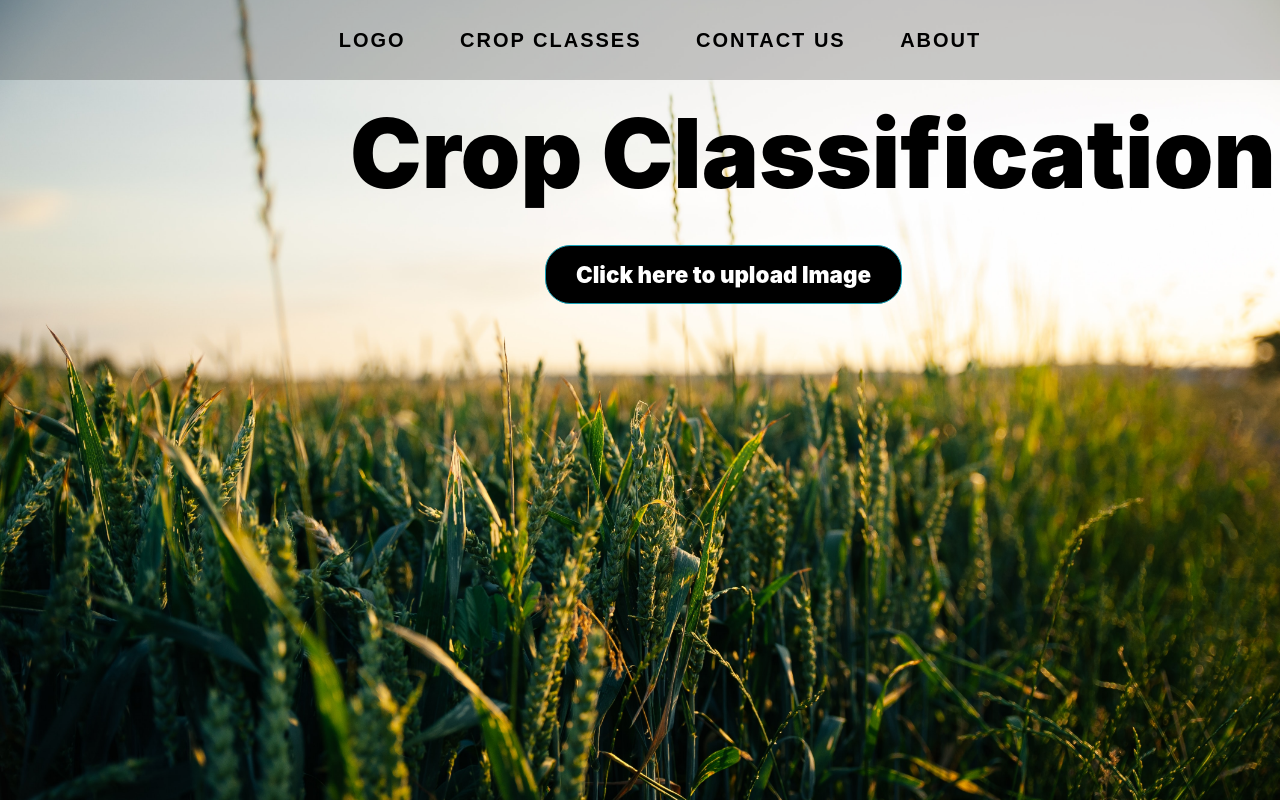
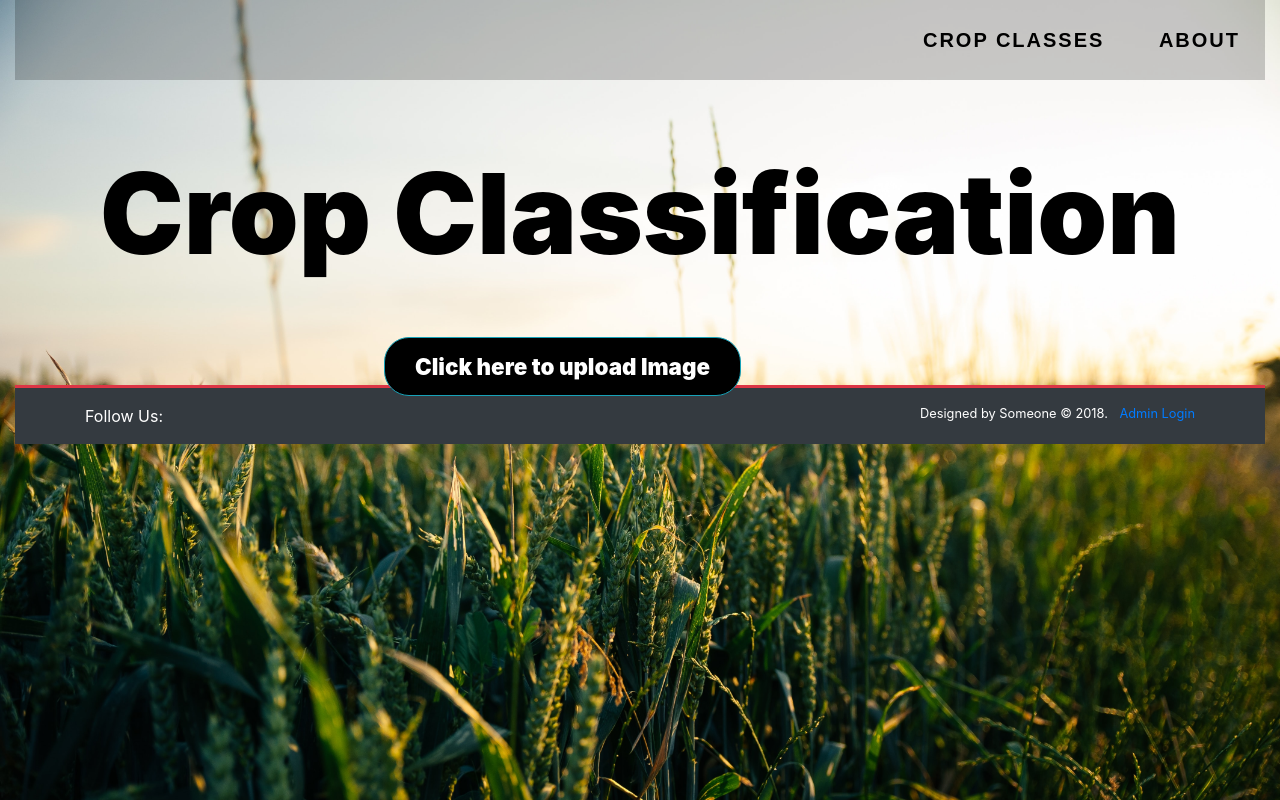
Before and after one commit to shagun6/Crop-Classification, a Flask app: page / in a window 1280 px wide. Run offline with Flask 2, Linux system fonts and the light colour scheme; some libraries are stand-ins or nearby versions.

Commit message:
Some changes

```diff
--- a/templates/index.html
+++ b/templates/index.html
@@ -19,8 +19,9 @@
             background: url("static/img/w2.jpg") no-repeat;
             background-size: cover;
             height: 100vh;
-            background-position: left;
+
         }
+
 
         .header {
             width: 100%;
@@ -28,7 +29,7 @@
         }
 
         .header ul {
-            text-align: center;
+            text-align: right;
         }
 
         .header ul li {
@@ -53,7 +54,12 @@
             background-color: hsl(91, 43%, 73%);
         }
 
+        .buttonClass {
+            position: absolute;
+            top: 40%;
+            left: 30%;
 
+        }
 
 
         .img-preview {
@@ -107,8 +113,10 @@
             border-radius: 50%;
             width: 50px;
             height: 50px;
-            margin-left: 500px;
+            align-content: center;
             animation: spin 1s linear infinite;
+            position: absolute;
+            left: 30%;
         }
 
         @keyframes spin {
@@ -148,31 +156,29 @@
 </head>
 
 <body class="fade-out">
-
+    <div class="container-fluid">
         <div class="header">
             <ul>
-            <li><a href="#">Logo</a></li>
+
                 <li><a href="/crop">Crop Classes</a></li>
-            <li><a href="#">Contact us</a></li>
                 <li><a href="/about">About</a></li>
             </ul>
         </div>
+    </div>
 
-    <!-- <nav class="navbar navbar-dark bg-dark" style="  background-color: #69F0AE !important;">
-            <div class="container">
-                <a class="navbar-brand" href="#">Logo</a>
-                <button class="btn btn-outline-secondary my-2 my-sm-0" type="submit">crop classes</button>
+    <div class="container-fluid">
+        <div class="row mb-5">
+            <div class="col-lg-12 col-md-12 col-12 column">
+                <h1 style="color:black;font-weight: 900;font-size: 7rem;margin-top:4%;text-align: center">Crop
+                    Classification</h1>
             </div>
-        </nav>
-        <div class="container">
-            <!-- <div id="content" style="margin-top:2em">{% block content %}{% endblock %}</div> -->
-
-    <!-- </div> -->
-
-    <h1 style="margin-left:350px;color:black;font-weight: 900;font-size: 6rem;">Crop Classification</h1>
-
-    <button type="button" class="btn btn-info btn-lg upload-label" data-toggle="modal" data-target="#myModal"
-        style="margin-left:545px;margin-top:2%">Click here to upload Image</button>
+        </div>
+        <div class="row">
+            <div class="col-lg-12 col-md-12 col-12 column">
+                <button type="button" class="btn btn-info btn-lg upload-label buttonClass" data-toggle="modal"
+                    data-target="#myModal">Click here to upload Image</button>
+            </div>
+        </div>
         <div id="myModal" class="modal fade modelClass" role="dialog">
             <div class="modal-dialog">
 
@@ -217,7 +223,34 @@
             </div>
 
         </div>
+    </div>
+    <div class="container-fluid">
+        <footer class="container-fluid bg-dark text-white mt-5" style="border-top: 3px solid #DC3545;">
+            <div class="container">
+                <!-- Start Footer Container -->
+                <div class="row py-3">
+                    <!-- Start Footer Row -->
+                    <div class="col-md-6">
+                        <!-- Start Footer 1st Column -->
+                        <span class="pr-2">Follow Us: </span>
+                        <a href="#" target="_blank" class="pr-2 fi-color"><i class="fab fa-facebook-f"></i></a>
+                        <a href="#" target="_blank" class="pr-2 fi-color"><i class="fab fa-twitter"></i></a>
+                        <a href="#" target="_blank" class="pr-2 fi-color"><i class="fab fa-youtube"></i></a>
+                        <a href="#" target="_blank" class="pr-2 fi-color"><i class="fab fa-google-plus-g"></i></a>
+                        <a href="#" target="_blank" class="pr-2 fi-color"><i class="fas fa-rss"></i></a>
+                    </div> <!-- End Footer 1st Column -->
 
+                    <div class="col-md-6 text-right">
+                        <!-- Start Footer 2nd Column -->
+                        <small> Designed by Someone &copy; 2018.
+                        </small>
+                        <small class="ml-2"><a href="Admin/login.php">Admin Login</a></small>
+                    </div> <!-- End Footer 2nd Column -->
+                </div> <!-- End Footer Row -->
+            </div> <!-- End Footer Container -->
+        </footer> <!-- End Footer -->
+
+    </div>
 
 
 
--- a/templates/jute.html
+++ b/templates/jute.html
@@ -118,6 +118,7 @@ body {
 <body>
 	<div class="header1">
 		<ul>
+     <li><a href="/">Home</a></li>
 
 			<li><a href="/crop">Crop Classes</a></li>
 
--- a/templates/maize.html
+++ b/templates/maize.html
@@ -35,7 +35,7 @@
 <body style="margin: 0;height: 100%;overflow: hidden">
 		<div class="header1">
 				<ul>
-
+						<li><a href="/">Home</a></li>
 					<li><a href="/crop">Crop Classes</a></li>
 
 					<li><a href="/about">About</a></li>
--- a/templates/rice.html
+++ b/templates/rice.html
@@ -35,7 +35,7 @@
 <body style="margin: 0;height: 100%;overflow: hidden">
 		<div class="header1">
 				<ul>
-
+						<li><a href="/">Home</a></li>
 					<li><a href="/crop">Crop Classes</a></li>
 
 					<li><a href="/about">About</a></li>
--- a/templates/sugarcane.html
+++ b/templates/sugarcane.html
@@ -35,7 +35,7 @@
 <body style="margin: 0;height: 100%;overflow: hidden">
 		<div class="header1">
 				<ul>
-
+						<li><a href="/">Home</a></li>
 					<li><a href="/crop">Crop Classes</a></li>
 
 					<li><a href="/about">About</a></li>
--- a/templates/wheat.html
+++ b/templates/wheat.html
@@ -35,7 +35,7 @@
 <body style="margin: 0;height: 100%;overflow: hidden">
 		<div class="header1">
 				<ul>
-
+						<li><a href="/">Home</a></li>
 					<li><a href="/crop">Crop Classes</a></li>
 
 					<li><a href="/about">About</a></li>
```
Also changed, not shown: uploads/jute029a.jpeg (added). Lines whose indentation alone changed are shown as unchanged.
